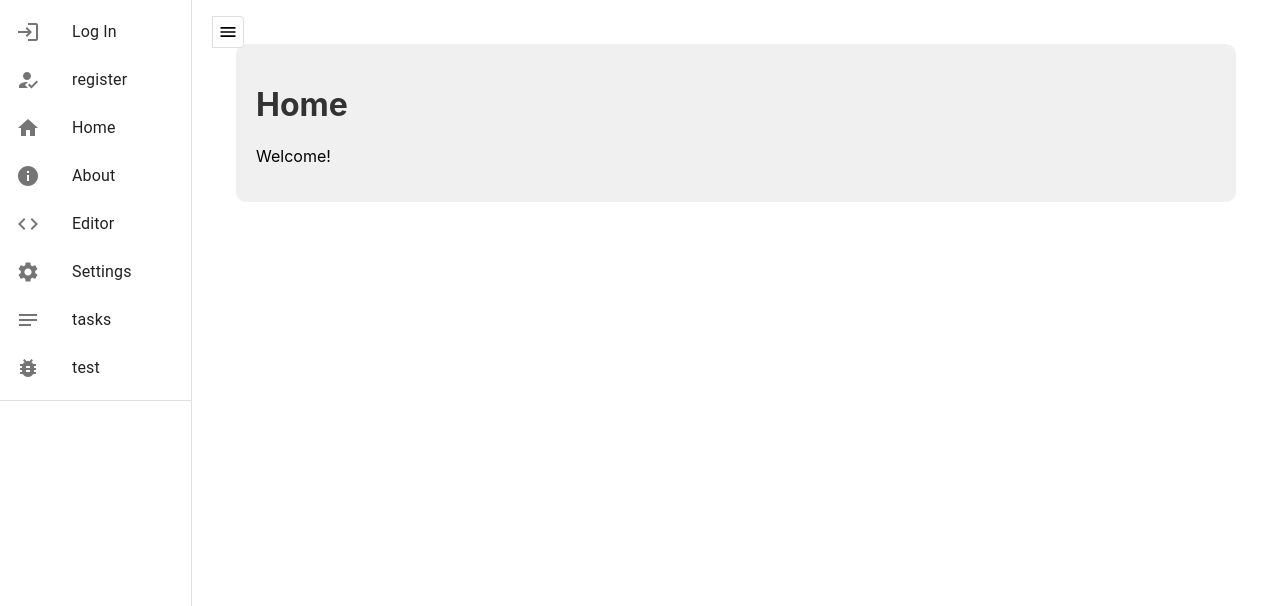
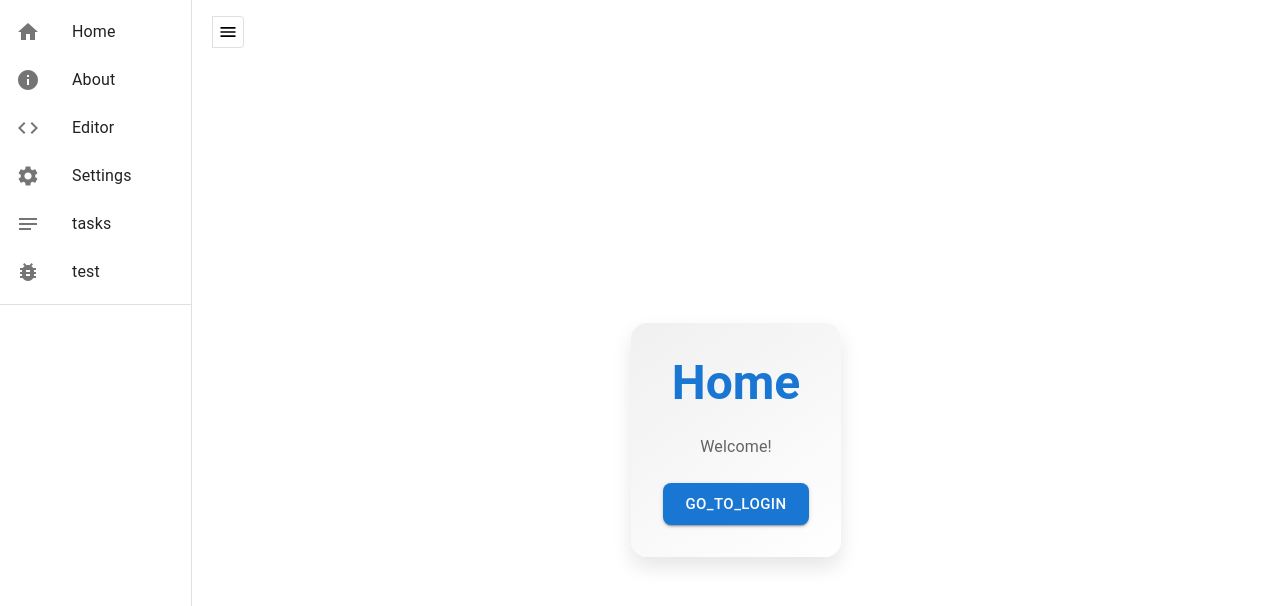
Before and after one commit to maykeanselmo/Taskfy, a React (Create React App) app in the folder taskfy_web_app/: page / in a window 1280 px wide. Shown: the top 606 px of the page. Built offline with nearby package versions, Linux system fonts and the light colour scheme.

Commit message:
fefractor: inicio da refrataroracao do drawer

```diff
--- a/taskfy_web_app/src/App.js
+++ b/taskfy_web_app/src/App.js
@@ -62,22 +62,6 @@ export default function App() {
           open={drawerOpen}
         >
           <List>
-            <ListItem disablePadding>
-              <ListItemButton component={Link} to="/login">
-                <ListItemIcon>
-                  <LoginIcon />
-                </ListItemIcon>
-                <ListItemText primary={t("login")} />
-              </ListItemButton>
-            </ListItem>
-            <ListItem disablePadding>
-              <ListItemButton component={Link} to="/register">
-                <ListItemIcon>
-                  <RegisterIcon />
-                </ListItemIcon>
-                <ListItemText primary={t("register")} />
-              </ListItemButton>
-            </ListItem>
             <ListItem disablePadding>
               <ListItemButton component={Link} to="/">
                 <ListItemIcon>
@@ -176,8 +160,6 @@ export default function App() {
             <Route path="/about" element={<About />} />
             <Route path="/editor" element={<Editor />} />
             <Route path="/settings" element={<Settings />} />
-            <Route path="/tasks" element={<TasksViewer />} />
-            <Route path="/test" element={<Test />} />
           </Routes>
         </Box>
       </Box>
--- a/taskfy_web_app/src/pages/home.jsx
+++ b/taskfy_web_app/src/pages/home.jsx
@@ -1,13 +1,68 @@
 import React from 'react';
-import { t } from '../utils/translations'
+import { useNavigate } from 'react-router-dom';
+import { t } from '../utils/translations';
+import {
+  Box,
+  Typography,
+  Button,
+  Paper,
+  Stack,
+  Fade,
+} from '@mui/material';
 
-function Home() {
+const Home = () => {
+  const navigate = useNavigate();
+
+  const handleLoginRedirect = () => {
+    navigate('/login');
+  };
+
   return (
-    <div className="home">
-      <h1>{t("initial_page")}</h1>
-      <p>{t("welcome_message")}</p>
-    </div>
+    <Fade in timeout={800}>
+      <Box
+        sx={{
+          height: '100vh',
+          bgcolor: 'background.default',
+          display: 'flex',
+          alignItems: 'center',
+          justifyContent: 'center',
+          p: 2,
+        }}
+      >
+        <Paper
+          elevation={6}
+          sx={{
+            p: 4,
+            maxWidth: 500,
+            textAlign: 'center',
+            borderRadius: 4,
+            background: 'linear-gradient(145deg, #f0f0f0, #ffffff)',
+            boxShadow: '0px 10px 20px rgba(0,0,0,0.1)',
+          }}
+        >
+          <Stack spacing={3}>
+            <Typography variant="h3" color="primary" fontWeight="bold">
+              {t('initial_page')}
+            </Typography>
+
+            <Typography variant="body1" color="text.secondary">
+              {t('welcome_message')}
+            </Typography>
+
+            <Button
+              variant="contained"
+              size="large"
+              color="primary"
+              onClick={handleLoginRedirect}
+              sx={{ borderRadius: 2 }}
+            >
+              {t('go_to_login') || 'Entrar'}
+            </Button>
+          </Stack>
+        </Paper>
+      </Box>
+    </Fade>
   );
-}
+};
 
 export default Home;
--- a/taskfy_web_app/src/pages/login.jsx
+++ b/taskfy_web_app/src/pages/login.jsx
@@ -43,7 +43,7 @@ const LoginPage = () => {
     try {
       const user = await validateCredentials(email, password);
 
-      navigate('/tasks'); // Redireciona após login bem-sucedido
+      navigate('/editor'); // Redireciona após login bem-sucedido
     } catch (err) {
       setError(err.message);
     } finally {
```
